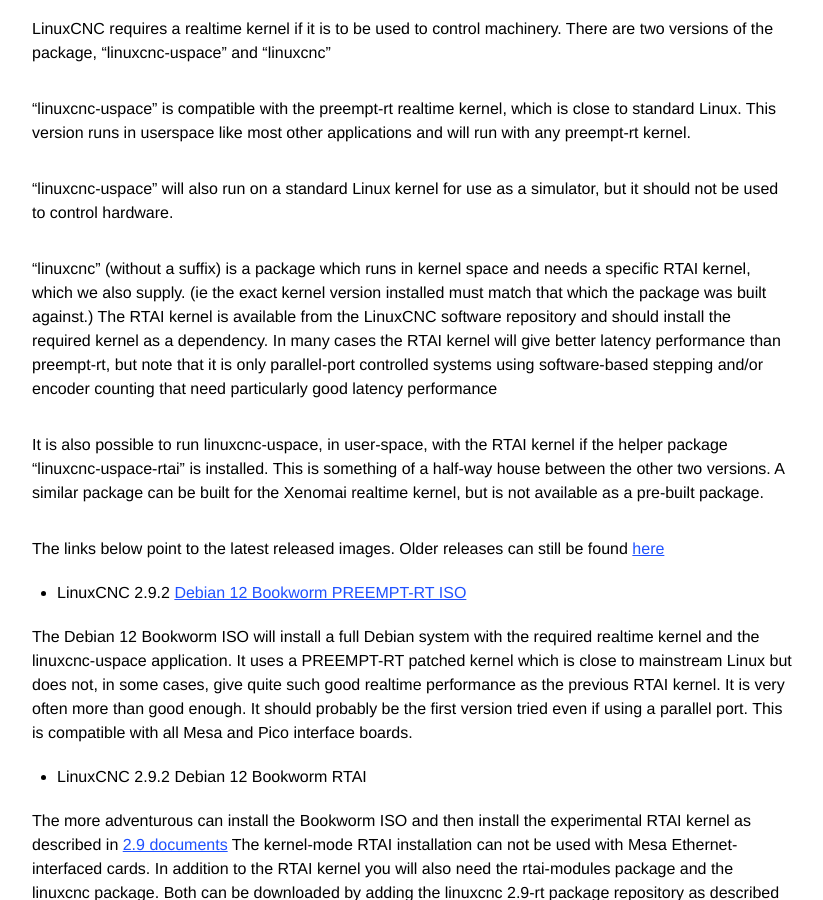
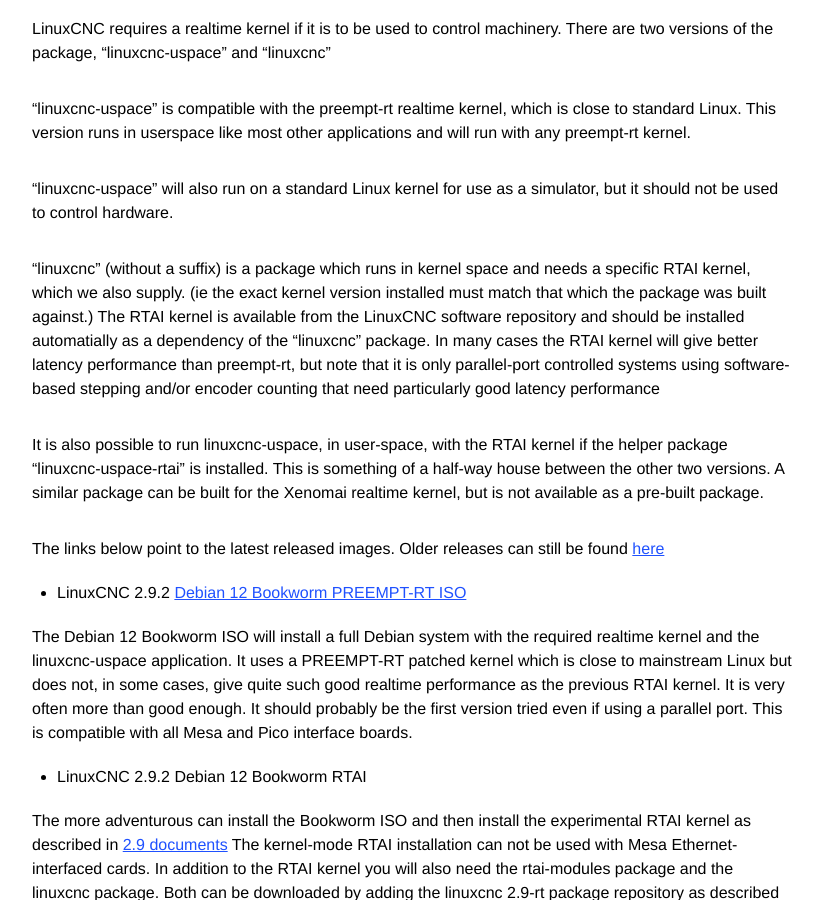
Before and after one commit to LinuxCNC/wlo, a Jekyll site: the page built from downloads/index.md, in a window 1280 px wide and 900 px high, scrolled down 432 px. Shown: the whole window, without its empty margins (228-1051 px from the left). Built offline with Jekyll 4.4.1, drawn with Linux system fonts in a browser that asks for light colours.

Commit message:
Correct garbled sentence

```diff
--- a/downloads/index.md
+++ b/downloads/index.md
@@ -30,7 +30,7 @@
 and needs a specific RTAI kernel, which we also supply. (ie the exact
 kernel version installed must match that which the package was built
 against.) The RTAI kernel is available from the LinuxCNC software repository
-and should install the required kernel as a dependency.
+and should be installed automatially as a dependency of the "linuxcnc" package.
 In many cases the RTAI kernel will give better latency performance than
 preempt-rt, but note that it is only parallel-port controlled systems
 using software-based  stepping and/or encoder counting that need particularly
```
